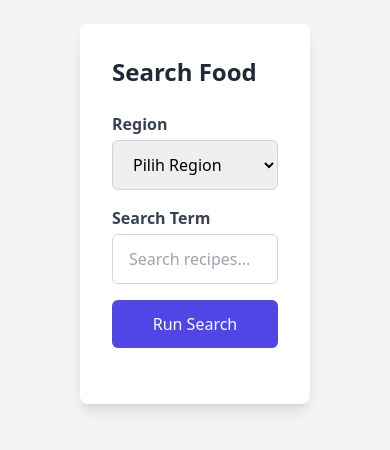
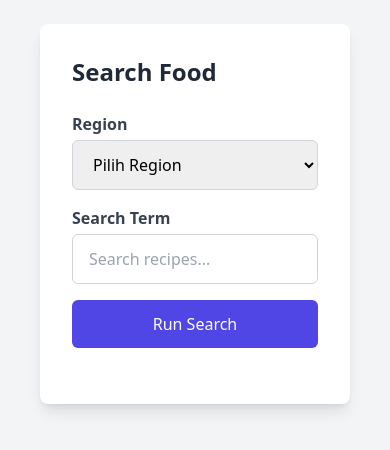
Before and after one commit to fachrft/foodIQ, a React (Vite) app: page /food in a window 390 px wide. Shown: the top 450 px of the page. Built offline with nearby package versions, Linux system fonts and the light colour scheme.

Commit message:
padding form food

```diff
--- a/src/Layouts/FormFood.jsx
+++ b/src/Layouts/FormFood.jsx
@@ -65,7 +65,7 @@ const FormFood = () => {
             <div className="flex justify-center items-center absolute w-full translate-x-14">
                 <img src={food} alt="background" className="hidden md:block inset-0 h-full object-cover" />
             </div>
-            <div className="flex justify-between px-20 flex-wrap md:flex-row">
+            <div className="flex justify-between px-10 md:px-20 flex-wrap md:flex-row">
                 <div className="flex flex-col gap-3 pt-6">
                     <div className="bg-white shadow-lg rounded-lg p-8 w-full z-20">
                         <h2 className="text-2xl font-bold mb-6 text-gray-800">Search Food</h2>
```
